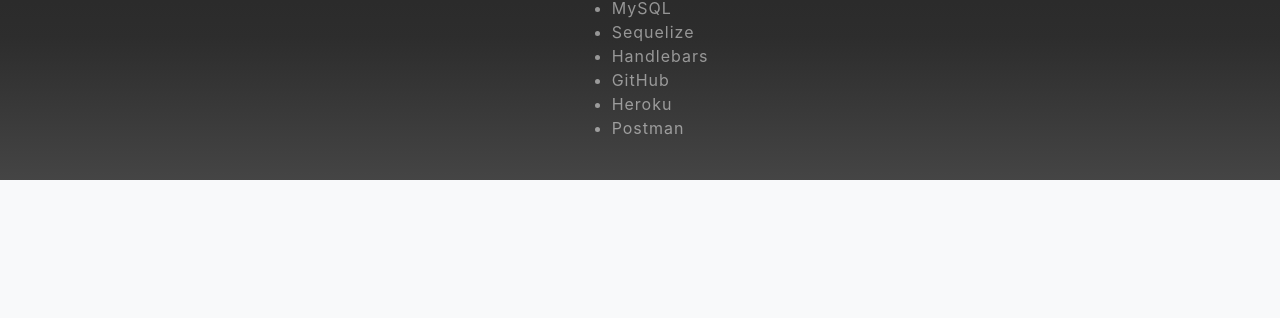
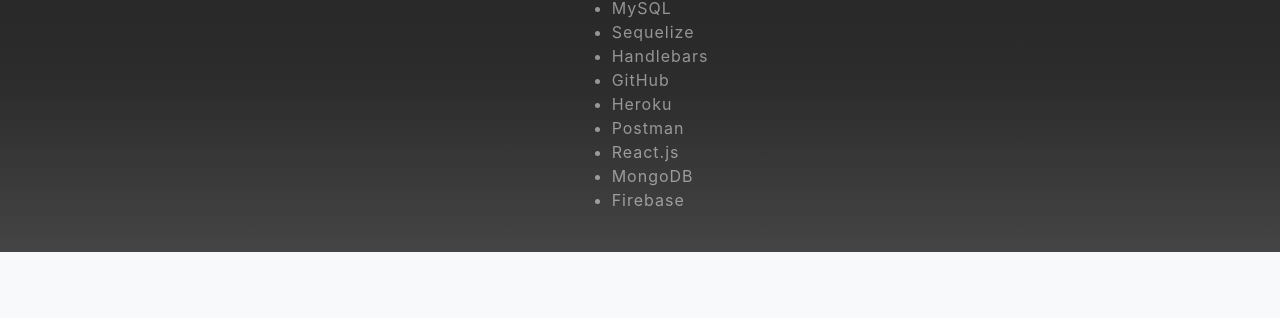
Before and after one commit to albasateneh/Port2019, a website with bundled scripts: page index.html in a window 1280 px wide. Shown: the part 1194-1512 px from the top of the page. Built offline with nearby package versions, Linux system fonts and the light colour scheme; files whose address does not match are found by name.

Commit message:
added skills

```diff
--- a/index.html
+++ b/index.html
@@ -87,6 +87,10 @@
                         <li>GitHub</li>
                         <li>Heroku</li>
                         <li>Postman</li>
+                        <li>React.js</li>
+                        <li>MongoDB</li>
+                        <li>Firebase</li>
+
 
 
                     </ul>
```
